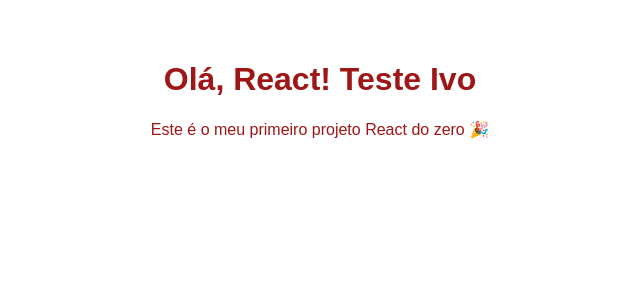
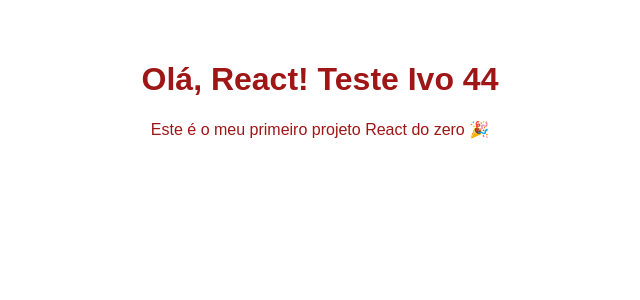
Before and after one commit to beatrizjnunes/projeto-teste2, a React (Create React App) app: page / in a window 1280 px wide. Shown: the top 300 px of the page, without its empty margins (320-960 px from the left). Built offline with nearby package versions, Linux system fonts and the light colour scheme.

Commit message:
Commit avancado 2

```diff
--- a/src/App.js
+++ b/src/App.js
@@ -3,7 +3,7 @@
 function App() {
   return (
     <div className="App">
-      <h1>Olá, React! Teste Ivo</h1>
+      <h1>Olá, React! Teste Ivo 44</h1>
       <p>Este é o meu primeiro projeto React do zero 🎉</p>
     </div>
   );
```
